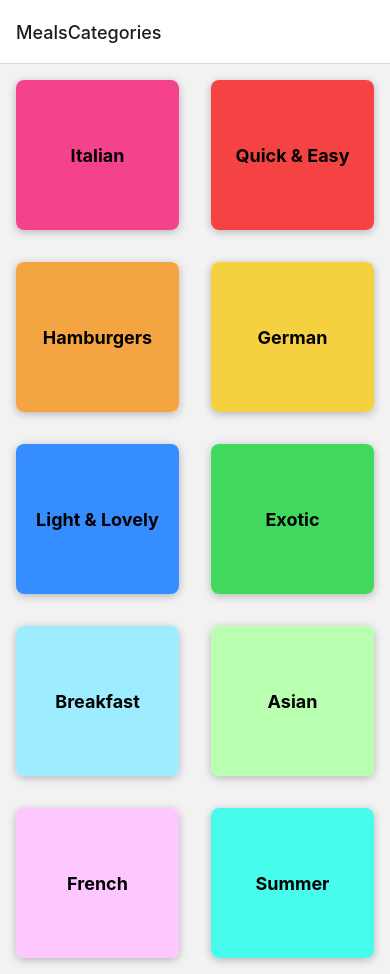
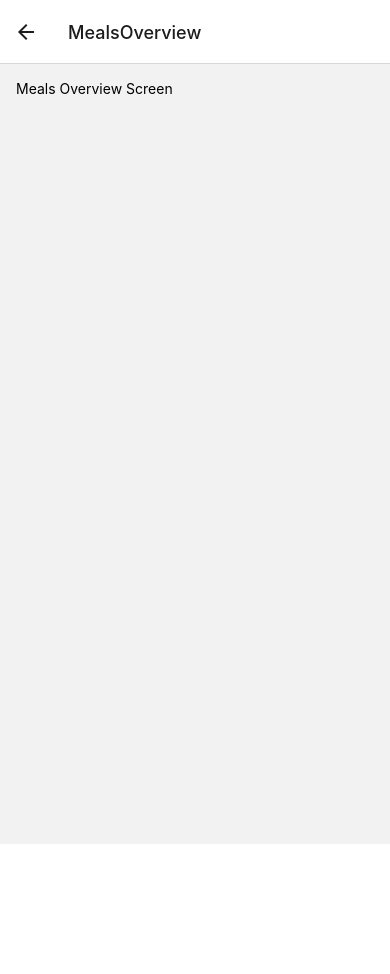
Before and after one commit to arash8877/meal-app, a React Native app: screen /MealsOverview in a window 390 px wide. After the commit the page ends 844 px from the top, so only its background shows below. Built offline with nearby package versions, Linux system fonts and the light colour scheme.

Commit message:
navigating to MealsOverviewScreen

```diff
--- a/App.js
+++ b/App.js
@@ -3,16 +3,18 @@
 import CategoriesScreen from "./screens/CategoriesScreen";
 import { NavigationContainer } from "@react-navigation/native";
 import { createStackNavigator } from "@react-navigation/stack";
+import MealsOverviewScreen from "./screens/MealsOverviewScreen";
 
 const Stack = createStackNavigator();
 
 export default function App() {
   return (
     <>
-      <StatusBar style="light" />
+      <StatusBar style="dark" />
       <NavigationContainer>
         <Stack.Navigator>
-          <Stack.Screen name='MealsCategories' component={CategoriesScreen}/>
+          <Stack.Screen name="MealsCategories" component={CategoriesScreen}/>
+          <Stack.Screen name="MealsOverview" component={MealsOverviewScreen} />
         </Stack.Navigator>
       </NavigationContainer>
     </>
--- a/components/CategoryGridTile.js
+++ b/components/CategoryGridTile.js
@@ -1,6 +1,6 @@
 import { Pressable, View, Text, StyleSheet, Platform } from "react-native";
 
-const CategoryGridTile = ({ title, color }) => {
+const CategoryGridTile = ({ title, color, onPress }) => {
   return (
     <View style={styles.gridItem}>
       <Pressable
@@ -9,6 +9,7 @@
           styles.button,
           pressed ? styles.buttonPressed : null,
         ]}
+        onPress={onPress}
       >
         <View style={[styles.innerContainer, {backgroundColor: color}]}>
           <Text style={styles.title}>{title}</Text>
--- a/screens/CategoriesScreen.js
+++ b/screens/CategoriesScreen.js
@@ -2,11 +2,25 @@
 import { CATEGORIES } from "../data/dummy-data";
 import { View, FlatList } from "react-native";
 
-const renderCategoryItem = (itemData) => {
-  return <CategoryGridTile title={itemData.item.title} color={itemData.item.color}/>;
-};
 
-const CategoriesScreen = () => {
+
+
+const CategoriesScreen = ({navigation}) => {
+
+  const renderCategoryItem = (itemData) => {
+    const pressHandler = () => {
+      navigation.navigate('MealsOverview');
+    };
+    return (
+      <CategoryGridTile
+        title={itemData.item.title}
+        color={itemData.item.color}
+        onPress={pressHandler}
+      />
+    );
+  };
+
+
   return (
     <FlatList
       data={CATEGORIES}
--- /dev/null
+++ b/screens/MealsOverviewScreen.js
@@ -0,0 +1,19 @@
+import { View, Text, StyleSheet } from "react-native";
+import { MEALS } from "../data/dummy-data";
+
+const MealsOverviewScreen = () => {
+  return (
+    <View style={styles.container}>
+        <Text>Meals Overview Screen</Text>
+    </View>
+  )
+}
+
+export default MealsOverviewScreen;
+
+const styles = StyleSheet.create({
+    container: {
+        flex: 1,
+        padding: 16,
+    }
+});
```
